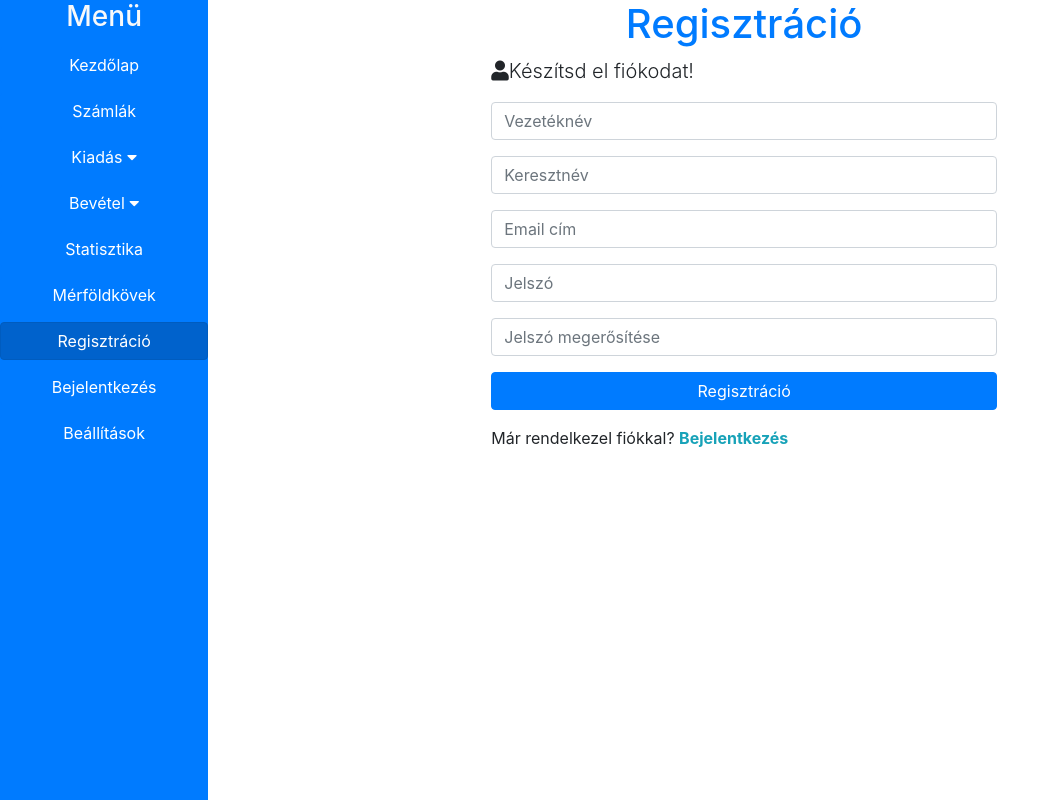
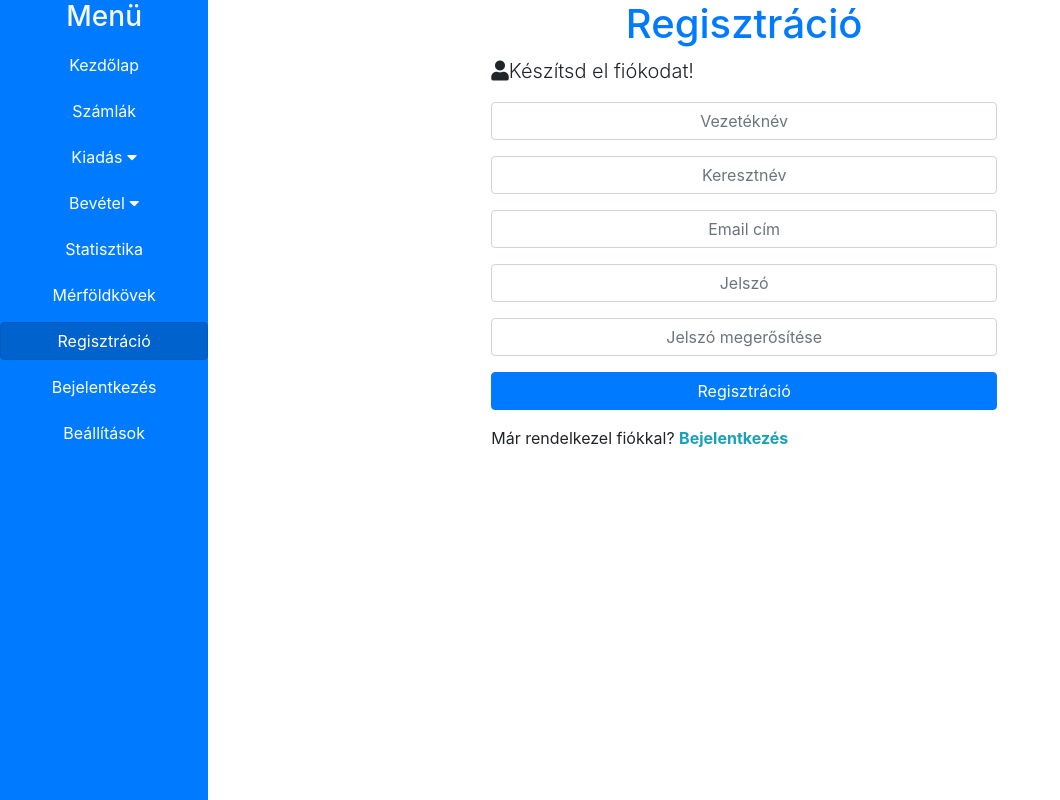
Before and after one commit to vereczkibalint/runtime_terror, a React (Create React App) app in the folder src/frontend/: page /register in a window 1280 px wide. Shown: the whole page, without its empty margins (0-1060 px from the left). Built offline with nearby package versions, Linux system fonts and the light colour scheme.

Commit message:
Update register.js
Centering text in form group

```diff
--- a/src/frontend/src/components/auth/register.js
+++ b/src/frontend/src/components/auth/register.js
@@ -43,7 +43,7 @@ const Register = ({setAlert, register, isAuthenticated}) => {
 
                         <Form.Group>
                             <input
-                                className={"form-control"}
+                                className={"form-control text-center"}
                                 type={"text"}
                                 placeholder={"Vezetéknév"}
                                 name={"last_name"}
@@ -53,7 +53,7 @@ const Register = ({setAlert, register, isAuthenticated}) => {
                         </Form.Group>
                         <Form.Group>
                             <input
-                                className={"form-control"}
+                                className={"form-control text-center"}
                                 type={"text"}
                                 placeholder={"Keresztnév"}
                                 name={"first_name"}
@@ -63,7 +63,7 @@ const Register = ({setAlert, register, isAuthenticated}) => {
                         </Form.Group>
                         <Form.Group>
                             <input
-                                className={"form-control"}
+                                className={"form-control text-center"}
                                 type={"email"}
                                 placeholder={"Email cím"}
                                 name={"email"}
@@ -75,7 +75,7 @@ const Register = ({setAlert, register, isAuthenticated}) => {
                         </Form.Group>
                         <Form.Group>
                             <input
-                                className={"form-control"}
+                                className={"form-control text-center"}
                                 type={"password"}
                                 placeholder={"Jelszó"}
                                 name={"password"}
@@ -86,7 +86,7 @@ const Register = ({setAlert, register, isAuthenticated}) => {
                         </Form.Group>
                         <Form.Group>
                             <input
-                                className={"form-control"}
+                                className={"form-control text-center"}
                                 type={"password"}
                                 placeholder={"Jelszó megerősítése"}
                                 name={"password2"}
```
